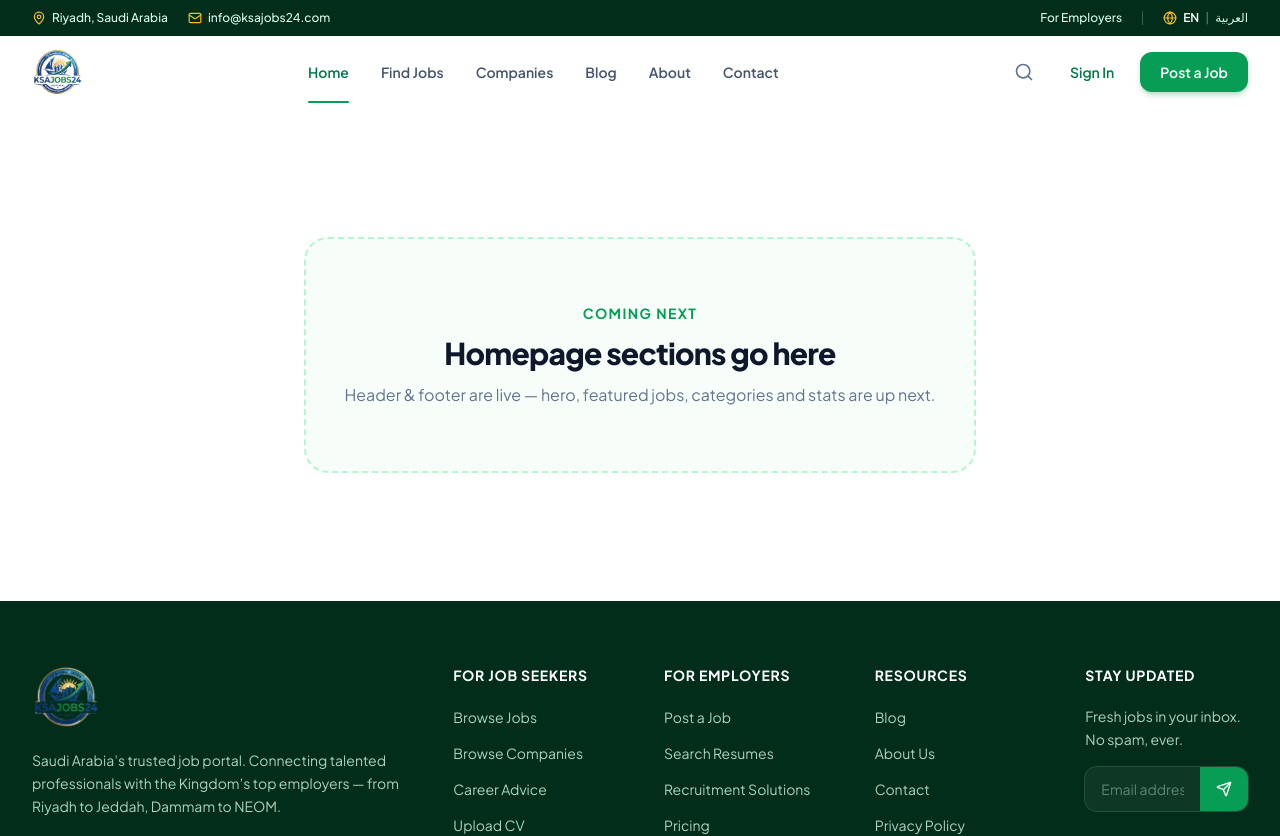
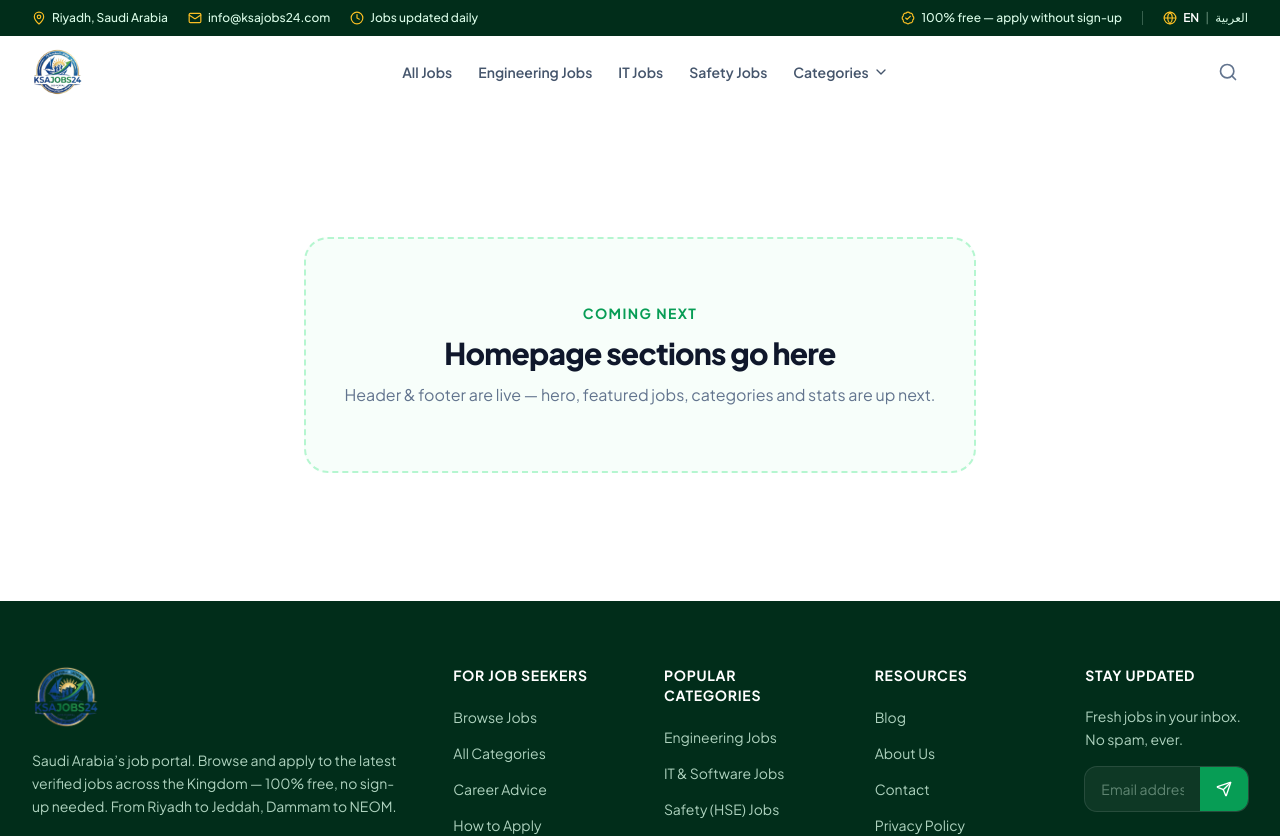
Before and after one commit to SyabAhmad/ksajobs24, a React (Vite) app in the folder apps/web/: page / in a window 1280 px wide. Shown: the top 836 px of the page. Built offline with nearby package versions, Linux system fonts and the light colour scheme.

Commit message:
web: job-seeker header — categories dropdown, search, no sign-in/employer links

```diff
--- a/apps/web/src/components/layout/Footer.tsx
+++ b/apps/web/src/components/layout/Footer.tsx
@@ -16,19 +16,20 @@ const columns = [
     title: "For Job Seekers",
     links: [
       { label: "Browse Jobs", to: "/jobs" },
-      { label: "Browse Companies", to: "/companies" },
+      { label: "All Categories", to: "/categories" },
       { label: "Career Advice", to: "/blog" },
-      { label: "Upload CV", to: "/dashboard/cv" },
-      { label: "Job Alerts", to: "/dashboard/alerts" },
+      { label: "How to Apply", to: "/how-to-apply" },
+      { label: "Contact Us", to: "/contact" },
     ],
   },
   {
-    title: "For Employers",
+    title: "Popular Categories",
     links: [
-      { label: "Post a Job", to: "/post-job" },
-      { label: "Search Resumes", to: "/employers/resumes" },
-      { label: "Recruitment Solutions", to: "/employers" },
-      { label: "Pricing", to: "/employers/pricing" },
+      { label: "Engineering Jobs", to: "/jobs/engineering" },
+      { label: "IT & Software Jobs", to: "/jobs/it" },
+      { label: "Safety (HSE) Jobs", to: "/jobs/safety" },
+      { label: "Construction Jobs", to: "/jobs/construction" },
+      { label: "Healthcare Jobs", to: "/jobs/healthcare" },
     ],
   },
   {
@@ -69,9 +70,9 @@ export default function Footer() {
           <div className="lg:col-span-4">
             <Logo variant="light" />
             <p className="mt-5 max-w-sm text-sm leading-relaxed">
-              Saudi Arabia&rsquo;s trusted job portal. Connecting talented
-              professionals with the Kingdom&rsquo;s top employers — from Riyadh
-              to Jeddah, Dammam to NEOM.
+              Saudi Arabia&rsquo;s job portal. Browse and apply to the latest
+              verified jobs across the Kingdom — 100% free, no sign-up
+              needed. From Riyadh to Jeddah, Dammam to NEOM.
             </p>
             <div className="mt-6 flex gap-2.5">
               {socials.map(({ icon: Icon, label, href }) => (
--- a/apps/web/src/components/layout/Header.tsx
+++ b/apps/web/src/components/layout/Header.tsx
@@ -1,20 +1,44 @@
-import { useEffect, useState } from "react";
-import { Link, NavLink } from "react-router-dom";
-import { Globe, Mail, MapPin, Menu, Search, X } from "lucide-react";
+import { useEffect, useRef, useState } from "react";
+import type { FormEvent } from "react";
+import { Link, NavLink, useNavigate } from "react-router-dom";
+import {
+  BadgeCheck,
+  ChevronDown,
+  Clock,
+  Globe,
+  LayoutGrid,
+  Mail,
+  MapPin,
+  Menu,
+  Search,
+  X,
+} from "lucide-react";
 import Logo from "./Logo";
+import { jobCategories } from "../../data/categories";
 
-const navItems = [
-  { label: "Home", to: "/" },
-  { label: "Find Jobs", to: "/jobs" },
-  { label: "Companies", to: "/companies" },
-  { label: "Blog", to: "/blog" },
-  { label: "About", to: "/about" },
-  { label: "Contact", to: "/contact" },
+const featuredLinks = [
+  { label: "All Jobs", to: "/jobs" },
+  { label: "Engineering Jobs", to: "/jobs/engineering" },
+  { label: "IT Jobs", to: "/jobs/it" },
+  { label: "Safety Jobs", to: "/jobs/safety" },
 ];
+
+const navLinkClass = ({ isActive }: { isActive: boolean }) =>
+  `relative rounded-lg px-3 py-2 text-sm font-semibold transition-colors ${
+    isActive
+      ? "text-brand-700 after:absolute after:inset-x-3 after:-bottom-[13px] after:h-0.5 after:rounded-full after:bg-brand-600"
+      : "text-slate-600 hover:bg-brand-50 hover:text-brand-700"
+  }`;
 
 export default function Header() {
   const [scrolled, setScrolled] = useState(false);
   const [menuOpen, setMenuOpen] = useState(false);
+  const [dropOpen, setDropOpen] = useState(false);
+  const [catsOpen, setCatsOpen] = useState(false);
+  const [searchOpen, setSearchOpen] = useState(false);
+  const [query, setQuery] = useState("");
+  const dropRef = useRef<HTMLDivElement>(null);
+  const navigate = useNavigate();
 
   useEffect(() => {
     const onScroll = () => setScrolled(window.scrollY > 8);
@@ -23,9 +47,34 @@ export default function Header() {
     return () => window.removeEventListener("scroll", onScroll);
   }, []);
 
+  // Close dropdown on outside click / Escape
+  useEffect(() => {
+    if (!dropOpen) return;
+    const onClick = (e: MouseEvent) => {
+      if (dropRef.current && !dropRef.current.contains(e.target as Node))
+        setDropOpen(false);
+    };
+    const onKey = (e: KeyboardEvent) => e.key === "Escape" && setDropOpen(false);
+    document.addEventListener("mousedown", onClick);
+    document.addEventListener("keydown", onKey);
+    return () => {
+      document.removeEventListener("mousedown", onClick);
+      document.removeEventListener("keydown", onKey);
+    };
+  }, [dropOpen]);
+
+  const submitSearch = (e: FormEvent) => {
+    e.preventDefault();
+    const q = query.trim();
+    if (!q) return;
+    navigate(`/jobs?q=${encodeURIComponent(q)}`);
+    setSearchOpen(false);
+    setMenuOpen(false);
+  };
+
   return (
     <header className="sticky top-0 z-50">
-      {/* ── Top utility bar ─────────────────────────── */}
+      {/* ── Top info bar ────────────────────────────── */}
       <div className="hidden bg-brand-950 text-brand-100 lg:block">
         <div className="mx-auto flex h-9 max-w-7xl items-center justify-between px-4 text-xs font-medium sm:px-6 lg:px-8">
           <div className="flex items-center gap-5">
@@ -40,11 +89,16 @@ export default function Header() {
               <Mail className="size-3.5 text-gold-400" />
               info@ksajobs24.com
             </a>
+            <span className="inline-flex items-center gap-1.5">
+              <Clock className="size-3.5 text-gold-400" />
+              Jobs updated daily
+            </span>
           </div>
           <div className="flex items-center gap-5">
-            <Link to="/employers" className="transition-colors hover:text-white">
-              For Employers
-            </Link>
+            <span className="inline-flex items-center gap-1.5">
+              <BadgeCheck className="size-3.5 text-gold-400" />
+              100% free — apply without sign-up
+            </span>
             <span className="h-3.5 w-px bg-brand-100/25" aria-hidden />
             <div className="inline-flex items-center gap-1.5">
               <Globe className="size-3.5 text-gold-400" />
@@ -66,48 +120,103 @@ export default function Header() {
           <Logo />
 
           {/* Desktop nav */}
-          <nav className="hidden items-center gap-1 lg:flex" aria-label="Primary">
-            {navItems.map((item) => (
+          <nav className="hidden items-center gap-0.5 lg:flex" aria-label="Primary">
+            {featuredLinks.map((item) => (
               <NavLink
                 key={item.to}
                 to={item.to}
-                end={item.to === "/"}
-                className={({ isActive }) =>
-                  `relative rounded-lg px-3.5 py-2 text-sm font-semibold transition-colors ${
-                    isActive
-                      ? "text-brand-700 after:absolute after:inset-x-3.5 after:-bottom-[13px] after:h-0.5 after:rounded-full after:bg-brand-600"
-                      : "text-slate-600 hover:bg-brand-50 hover:text-brand-700"
-                  }`
-                }
+                end={item.to === "/jobs"}
+                className={navLinkClass}
               >
                 {item.label}
               </NavLink>
             ))}
+
+            {/* Categories dropdown */}
+            <div
+              ref={dropRef}
+              className="relative"
+              onMouseEnter={() => setDropOpen(true)}
+              onMouseLeave={() => setDropOpen(false)}
+            >
+              <button
+                onClick={() => setDropOpen((v) => !v)}
+                aria-expanded={dropOpen}
+                aria-haspopup="true"
+                className={`flex items-center gap-1 rounded-lg px-3 py-2 text-sm font-semibold transition-colors ${
+                  dropOpen ? "bg-brand-50 text-brand-700" : "text-slate-600 hover:bg-brand-50 hover:text-brand-700"
+                }`}
+              >
+                Categories
+                <ChevronDown
+                  className={`size-4 transition-transform duration-200 ${dropOpen ? "rotate-180" : ""}`}
+                />
+              </button>
+
+              {dropOpen && (
+                <div className="absolute right-0 top-full pt-3">
+                  <div className="w-[32rem] rounded-2xl border border-slate-100 bg-white p-3 shadow-2xl shadow-slate-900/10">
+                    <div className="grid grid-cols-2 gap-1">
+                      {jobCategories.map((c) => (
+                        <Link
+                          key={c.slug}
+                          to={`/jobs/${c.slug}`}
+                          onClick={() => setDropOpen(false)}
+                          className="group flex items-center gap-3 rounded-xl px-3 py-2.5 transition-colors hover:bg-brand-50"
+                        >
+                          <span className="grid size-9 shrink-0 place-items-center rounded-lg bg-brand-50 text-brand-700 transition-colors group-hover:bg-white group-hover:shadow-sm">
+                            <c.icon className="size-5" />
+                          </span>
+                          <span className="text-sm font-semibold text-slate-700 group-hover:text-brand-700">
+                            {c.label}
+                          </span>
+                        </Link>
+                      ))}
+                    </div>
+                    <div className="mt-2 border-t border-slate-100 pt-2">
+                      <Link
+                        to="/categories"
+                        onClick={() => setDropOpen(false)}
+                        className="flex items-center justify-center gap-1.5 rounded-xl px-3 py-2 text-sm font-bold text-brand-700 transition-colors hover:bg-brand-50"
+                      >
+                        <LayoutGrid className="size-4" />
+                        View all categories
+                      </Link>
+                    </div>
+                  </div>
+                </div>
+              )}
+            </div>
           </nav>
 
-          {/* Desktop actions */}
-          <div className="hidden items-center gap-2.5 lg:flex">
+          {/* Search + mobile toggle */}
+          <div className="flex items-center gap-2">
+            <form
+              onSubmit={submitSearch}
+              className={`hidden items-center rounded-full transition-all duration-300 lg:flex ${
+                searchOpen ? "w-64 border border-brand-200 bg-brand-50/60" : "w-10"
+              }`}
+              role="search"
+            >
               <button
-              className="grid size-10 place-items-center rounded-full text-slate-500 transition-colors hover:bg-brand-50 hover:text-brand-700"
+                type="button"
+                onClick={() => setSearchOpen((v) => !v)}
                 aria-label="Search jobs"
+                className="grid size-10 shrink-0 place-items-center rounded-full text-slate-500 transition-colors hover:bg-brand-50 hover:text-brand-700"
               >
                 <Search className="size-5" />
               </button>
-            <Link
-              to="/login"
-              className="rounded-xl px-4 py-2.5 text-sm font-semibold text-brand-700 transition-colors hover:bg-brand-50"
-            >
-              Sign In
-            </Link>
-            <Link
-              to="/post-job"
-              className="rounded-xl bg-brand-600 px-5 py-2.5 text-sm font-semibold text-white shadow-md shadow-brand-600/25 transition-all hover:bg-brand-700 hover:shadow-lg hover:shadow-brand-600/30"
-            >
-              Post a Job
-            </Link>
-          </div>
+              <input
+                value={query}
+                onChange={(e) => setQuery(e.target.value)}
+                placeholder="Job title, keyword…"
+                aria-label="Search jobs"
+                className={`bg-transparent text-sm text-slate-800 placeholder:text-slate-400 focus:outline-none ${
+                  searchOpen ? "w-full pr-3 opacity-100" : "w-0 opacity-0"
+                }`}
+              />
+            </form>
 
-          {/* Mobile toggle */}
             <button
               className="grid size-10 place-items-center rounded-xl text-slate-700 transition-colors hover:bg-brand-50 lg:hidden"
               onClick={() => setMenuOpen((v) => !v)}
@@ -117,45 +226,81 @@ export default function Header() {
               {menuOpen ? <X className="size-6" /> : <Menu className="size-6" />}
             </button>
           </div>
+        </div>
 
         {/* ── Mobile menu ───────────────────────────── */}
         {menuOpen && (
           <div className="border-t border-slate-100 bg-white lg:hidden">
-            <nav className="space-y-1 px-4 py-4" aria-label="Mobile">
-              {navItems.map((item) => (
+            <div className="space-y-1 px-4 py-4">
+              {/* Mobile search */}
+              <form onSubmit={submitSearch} className="mb-3 flex overflow-hidden rounded-xl border border-brand-200 bg-brand-50/60" role="search">
+                <input
+                  value={query}
+                  onChange={(e) => setQuery(e.target.value)}
+                  placeholder="Search jobs…"
+                  aria-label="Search jobs"
+                  className="w-full bg-transparent px-4 py-3 text-sm focus:outline-none"
+                />
+                <button
+                  type="submit"
+                  aria-label="Search"
+                  className="grid shrink-0 place-items-center bg-brand-600 px-4 text-white"
+                >
+                  <Search className="size-4" />
+                </button>
+              </form>
+
+              <nav className="space-y-1" aria-label="Mobile">
+                {featuredLinks.map((item) => (
                   <NavLink
                     key={item.to}
                     to={item.to}
-                  end={item.to === "/"}
+                    end={item.to === "/jobs"}
                     onClick={() => setMenuOpen(false)}
                     className={({ isActive }) =>
                       `block rounded-xl px-4 py-3 text-sm font-semibold transition-colors ${
-                      isActive
-                        ? "bg-brand-50 text-brand-700"
-                        : "text-slate-600 hover:bg-slate-50"
+                        isActive ? "bg-brand-50 text-brand-700" : "text-slate-600 hover:bg-slate-50"
                       }`
                     }
                   >
                     {item.label}
                   </NavLink>
                 ))}
-              <div className="flex gap-3 pt-3">
+
+                {/* Mobile categories accordion */}
+                <button
+                  onClick={() => setCatsOpen((v) => !v)}
+                  aria-expanded={catsOpen}
+                  className="flex w-full items-center justify-between rounded-xl px-4 py-3 text-sm font-semibold text-slate-600 transition-colors hover:bg-slate-50"
+                >
+                  Categories
+                  <ChevronDown className={`size-4 transition-transform ${catsOpen ? "rotate-180" : ""}`} />
+                </button>
+                {catsOpen && (
+                  <div className="ml-3 space-y-0.5 border-l-2 border-brand-100 pl-3">
+                    {jobCategories.map((c) => (
                       <Link
-                  to="/login"
+                        key={c.slug}
+                        to={`/jobs/${c.slug}`}
                         onClick={() => setMenuOpen(false)}
-                  className="flex-1 rounded-xl border border-brand-600 px-4 py-3 text-center text-sm font-semibold text-brand-700"
+                        className="flex items-center gap-2.5 rounded-lg px-3 py-2.5 text-sm font-medium text-slate-600 transition-colors hover:bg-brand-50 hover:text-brand-700"
                       >
-                  Sign In
+                        <c.icon className="size-4 text-brand-600" />
+                        {c.label}
                       </Link>
+                    ))}
                     <Link
-                  to="/post-job"
+                      to="/categories"
                       onClick={() => setMenuOpen(false)}
-                  className="flex-1 rounded-xl bg-brand-600 px-4 py-3 text-center text-sm font-semibold text-white"
+                      className="flex items-center gap-2.5 rounded-lg px-3 py-2.5 text-sm font-bold text-brand-700"
                     >
-                  Post a Job
+                      <LayoutGrid className="size-4" />
+                      View all categories
                     </Link>
                   </div>
+                )}
               </nav>
+            </div>
           </div>
         )}
       </div>
--- /dev/null
+++ b/apps/web/src/data/categories.ts
@@ -0,0 +1,37 @@
+import {
+  Banknote,
+  Building2,
+  Cog,
+  Fuel,
+  GraduationCap,
+  HardHat,
+  HeartPulse,
+  Laptop,
+  Megaphone,
+  Truck,
+  Users,
+  Wrench,
+} from "lucide-react";
+import type { LucideIcon } from "lucide-react";
+
+export type JobCategory = {
+  slug: string;
+  label: string;
+  icon: LucideIcon;
+};
+
+/** Master list of job categories — used by header dropdown, footer & pages. */
+export const jobCategories: JobCategory[] = [
+  { slug: "engineering", label: "Engineering", icon: Cog },
+  { slug: "it", label: "IT & Software", icon: Laptop },
+  { slug: "safety", label: "Health & Safety (HSE)", icon: HardHat },
+  { slug: "construction", label: "Construction", icon: Building2 },
+  { slug: "oil-gas", label: "Oil, Gas & Energy", icon: Fuel },
+  { slug: "healthcare", label: "Healthcare & Medical", icon: HeartPulse },
+  { slug: "finance", label: "Finance & Accounting", icon: Banknote },
+  { slug: "sales-marketing", label: "Sales & Marketing", icon: Megaphone },
+  { slug: "admin-hr", label: "Admin & HR", icon: Users },
+  { slug: "education", label: "Education & Teaching", icon: GraduationCap },
+  { slug: "logistics", label: "Logistics & Supply Chain", icon: Truck },
+  { slug: "technicians", label: "Technicians & Maintenance", icon: Wrench },
+];
```
Lines whose indentation alone changed are shown as unchanged.
